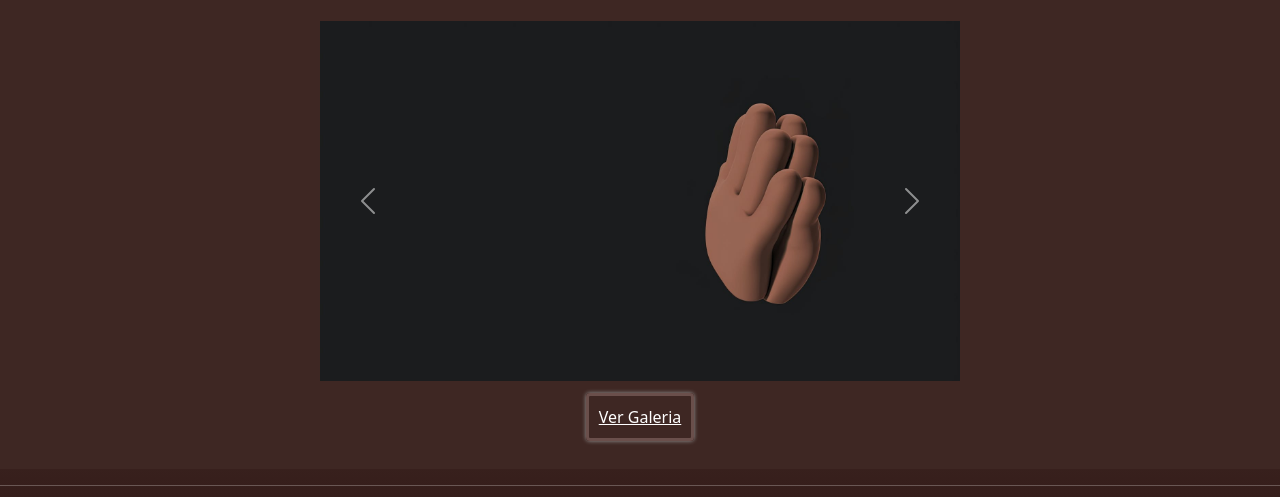
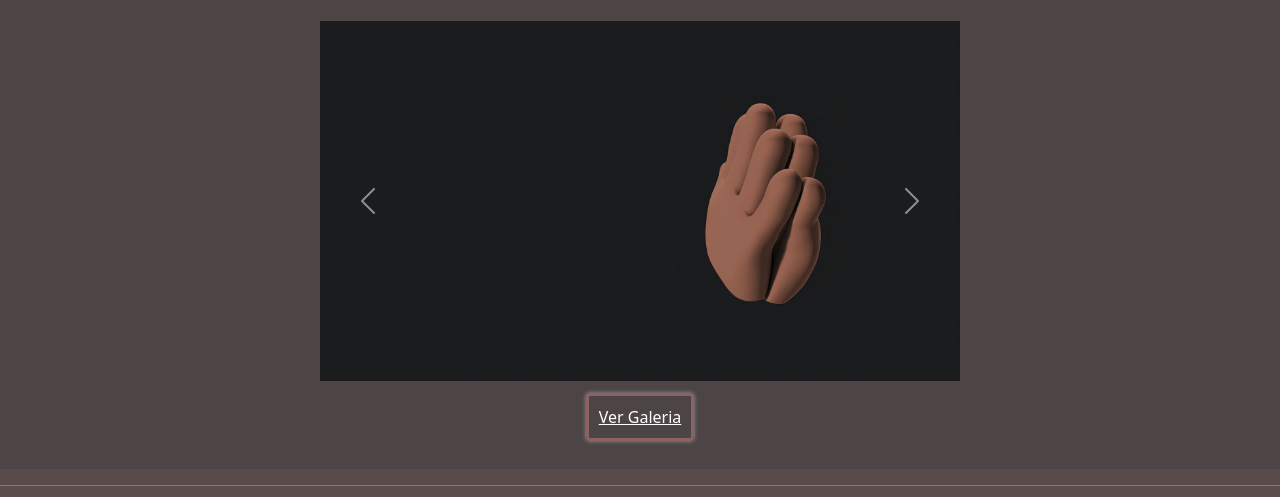
Before and after one commit to TomasChisco/proyectoFinal-Chisco, a website: page index.html in a window 1280 px wide. Shown: the part 652-1149 px from the top of the page. Drawn offline with nearby package versions, Linux system fonts and the light colour scheme; files that its build step writes are made by us from their sources.

Commit message:
mainColor variable changes

```diff
--- a/scss/_variables.scss
+++ b/scss/_variables.scss
@@ -1,6 +1,6 @@
-$mainColor: #3e2723;
-$mainColorLight: #6a4f4b;
-$mainColorDark: #1b0000;
+$mainColor: #4D4545;
+$mainColorLight: #8D6262;
+$mainColorDark: #8D6262;
 $fontColor: #ffffff;
 
 @mixin navHoverStyle {
```
